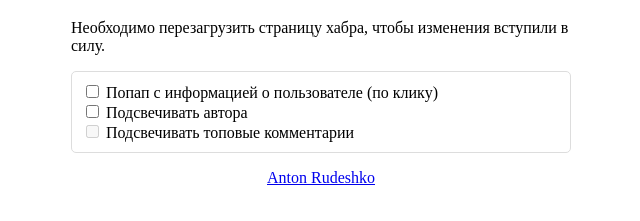
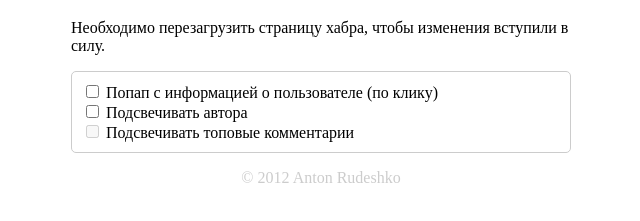
Before and after one commit to anton-rudeshko/habrauser, a browser extension: page src/html/options.html in a window 1280 px wide. Shown: the part 61-282 px from the top of the page, without its empty margins (319-959 px from the left). Drawn offline with Linux system fonts and the light colour scheme.

Commit message:
Style options page

```diff
--- a/src/css/options.css
+++ b/src/css/options.css
@@ -13,7 +13,16 @@
 }
 
 .bordered {
-  border: 1px solid #ddd;
+  border: 1px solid #ccc;
   border-radius: 5px;
   padding: 10px;
 }
+
+.link, .link:visited {
+  color: #ccc;
+  text-decoration: none;
+}
+
+.link:hover {
+  color: #999;
+}
--- a/src/html/options.html
+++ b/src/html/options.html
@@ -28,7 +28,7 @@
     </div>
 
     <p class="center">
-        <a href="http://www.rudeshko.com">Anton Rudeshko</a>
+        <a class="link" href="http://www.rudeshko.com">&copy; 2012 Anton Rudeshko</a>
     </p>
 
     <div id="status" class="center"></div>
```
